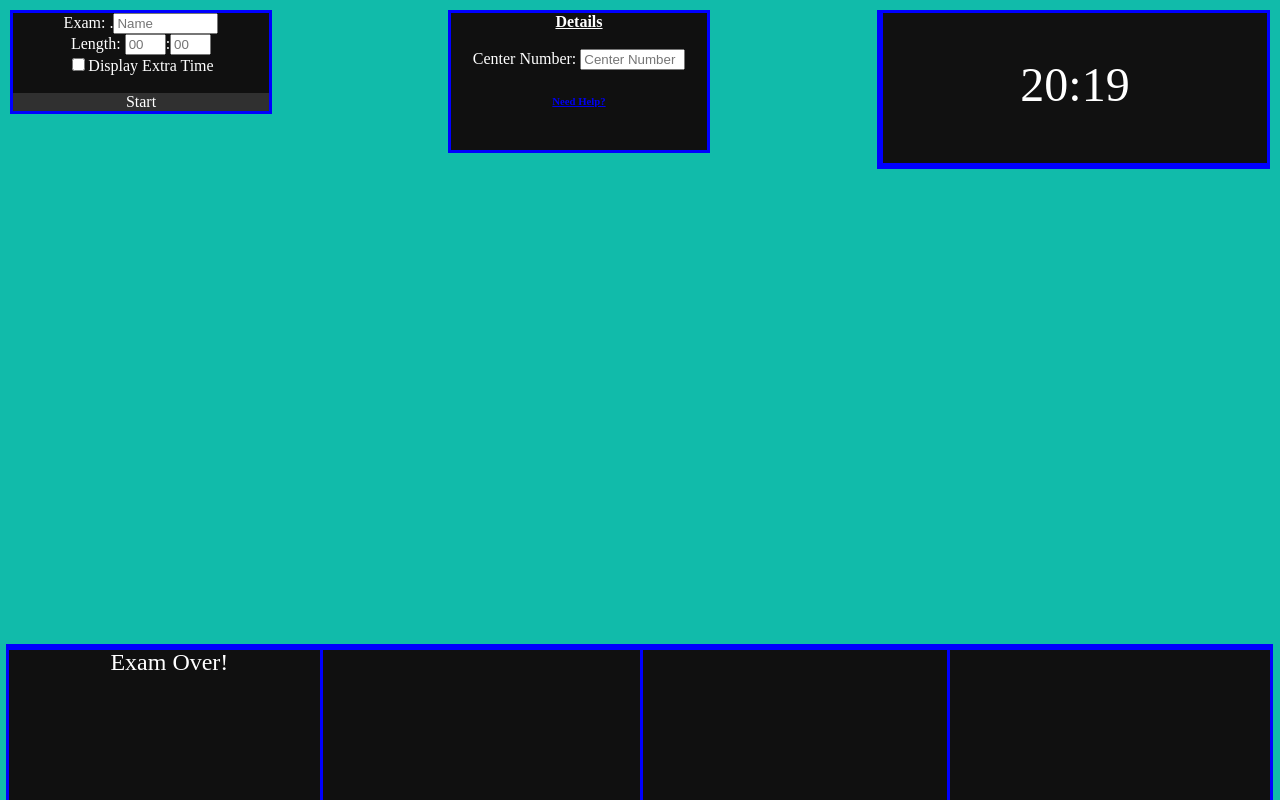
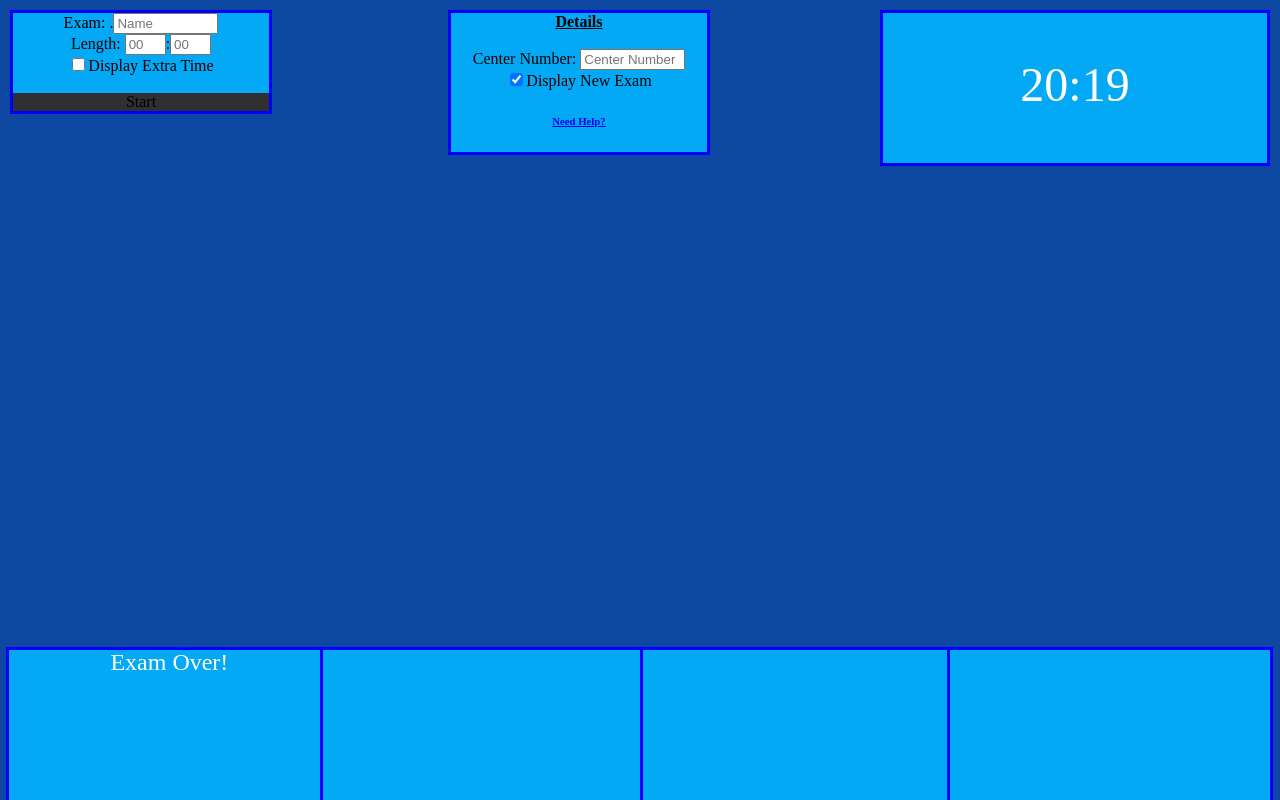
Before and after one commit to LavaTheif/GCSE-Timer, a plain HTML site: page index.html in a window 1280 px wide. Both pictures are taken after a click on the element "Start". Drawn offline with Linux system fonts and the light colour scheme.

Commit message:
Updated design, made things neater

```diff
--- a/index.html
+++ b/index.html
@@ -3,11 +3,11 @@
 <head>
 	<title>GCSE Timer</title>
 	<link rel="stylesheet" type="text/css" href="style.css">
-	<body style="background-color:#11bbaa;">
+	<script type="text/javascript" src="script.js"></script>
 	</head>
 <body>
 <div class = "bg">
-<div class = "new">
+<div class = "new" id = "new">
 Exam: .<input placeholder = "Name" required size=10 id = "name"></input><br>
 Length: <input placeholder = "00" maxlength=2 size=2 id = "hour"></input>:<input placeholder = "00" required maxlength=2 size=2 id = "min"></input><br>
 <input type="checkbox" id = "extraTime">Display Extra Time<br>
@@ -18,7 +18,9 @@ Length: <input placeholder = "00" maxlength=2 size=2 id = "hour"></input>:<input
 <div id = "details">
 <u><b>Details</b></u><br><br>
 Center Number: <input placeholder = "Center Number" size=10></input><br>
-<h6><a target="_blank" href = "./help.html">Need Help?</a></h6><br>
+
+<input type="checkbox" id = "disp" onclick="toggle(document.getElementById('disp'))" checked >Display New Exam
+<h6><a target="_blank" href = "./help.html">Need Help?</a></h6>
 </div>
 
 <div id = "timer"></div>
@@ -26,139 +28,6 @@ Center Number: <input placeholder = "Center Number" size=10></input><br>
 <div id = "e2" class = "exm"></div>
 <div id = "e3" class = "exm"></div>
 <div id = "e4" class = "exm"></div>
-
-	<div>
-		<script>
-		ex1 = false;
-		ex2 = false;
-		ex3 = false;
-		ex4 = false;
-		d1 = new Date();
-		d2 = new Date();
-		d3 = new Date();
-		d4 = new Date();
-		function calcTime(offset, ret) {
-    // create Date object for current location
-    var d = new Date();
-
-    var nd = new Date(d.getFullYear(), d.getMonth(), d.getDate(), d.getHours() + offset.getHours(), d.getMinutes() + offset.getMinutes());
-
-	if(ret){
-		return nd;
-	}
-
-    // return time as a string
-	nm = nd.getMinutes() + "";
-	if(nm.length == 1){
-		nm = "0"+nm;
-	}
-
-    return nd.getHours()+":"+nm;
-}
-function dispTime(){
-	var d = new Date();
-	m = d.getMinutes() + "";
-	if(m.length == 1){
-		m = "0"+m;
-	}
-	time = d.getHours() +":"+ m;
-
-	var div = document.getElementById('timer');
-	div.innerHTML = time;
-
-	if(d1 < d && ex1){
-		var e1 = document.getElementById("e1");
-		e1.innerHTML = "Exam Over!";
-		ex1 = false;
-	}
-	if(d2 < d && ex2){
-		var e1 = document.getElementById("e2");
-		e1.innerHTML = "Exam Over!";
-		ex2 = false;
-	}
-	if(d3 < d && ex3){
-		var e1 = document.getElementById("e3");
-		e1.innerHTML = "Exam Over!";
-		ex3 = false;
-	}
-	if(d4 < d && ex4){
-		var e1 = document.getElementById("e4");
-		e1.innerHTML = "Exam Over!";
-		ex4 = false;
-	}
-
-
-	//console.log(time)
-}
-function format(tot){
-	mins = tot % 60;
-	hours = Math.floor(tot / 60);
-	mins = mins +"";
-	if(mins.length == 1){
-		mins = "0"+mins;
-	}
-	return hours + ":" + mins;
-}
-function newExam(){
-hours = parseInt(document.getElementById("hour").value);//get hours and mins
-mins = parseInt(document.getElementById("min").value);
-name = (document.getElementById("name").value);
-extraTime = document.getElementById("extraTime").checked;
-
-if (isNaN(mins)) {
- mins = 0
- }
-if (isNaN(hours)) {
- hours = 0
- }
-
-tot = mins + (60*hours);
-//console.log(tot);
-//console.log(tot+(tot/4));
-date = new Date(0, 0, 1, 0, tot);
-ex = null;
-if(extraTime){
-	ex = new Date(0, 0, 1, 0, tot+(tot/4));
-}else{
-	ex = new Date(0, 0, 1, 0, tot);
-}
-elm = "ERROR";
-if(!ex1){
-	elm = "e1";
-	ex1 = true;
-	d1 = calcTime(ex, true);
-}else if(!ex2){
-	elm = "e2";
-	ex2 = true;
-	d2 = calcTime(ex, true);
-}else if(!ex3){
-	elm = "e3";
-	ex3 = true;
-	d3 = calcTime(ex, true);
-}else  if(!ex4){
-	elm = "e4";
-	ex4 = true;
-	d4 = calcTime(ex, true);
-}else{
-	alert("No free slots");
-	return;
-}
-
-var div = document.getElementById(elm);//get elm
-if(extraTime){
-	div.innerHTML = name+"<br><br>Length: "+format(tot)+"<br>Start: " + calcTime(new Date(0, 0, 0))+"<br>Finish: "+calcTime(date, false)+"<br>Extra time finish: " + calcTime(ex, false);
-}else{
-	div.innerHTML = name+"<br><br>Length: "+format(tot)+"<br>Start: " + calcTime(new Date(0, 0, 0))+"<br>Finish: "+calcTime(date, false)+"<br>";
-}
-}
-//alert("Finish: "+calcTime(date));
-//alert("Extra time: "+calcTime(ex));
-
-var t=setInterval(dispTime,1000);
-
-</script>
-	</div>
-
-	</div>
+</div>
 </body>
 </html>
--- /dev/null
+++ b/script.js
@@ -0,0 +1,122 @@
+ex1 = false;
+ex2 = false;
+ex3 = false;
+ex4 = false;
+d1 = new Date();
+d2 = new Date();
+d3 = new Date();
+d4 = new Date();
+function calcTime(offset, ret) {
+    var d = new Date();
+    var nd = new Date(d.getFullYear(), d.getMonth(), d.getDate(), d.getHours() + offset.getHours(), d.getMinutes() + offset.getMinutes());
+	if(ret){
+		return nd;
+	}
+	nm = nd.getMinutes() + "";
+	if(nm.length == 1){
+		nm = "0"+nm;
+	}
+    return nd.getHours()+":"+nm;
+}
+
+function dispTime(){
+	var d = new Date();
+	m = d.getMinutes() + "";
+	if(m.length == 1){
+		m = "0"+m;
+	}
+	time = d.getHours() +":"+ m;
+
+	var div = document.getElementById('timer');
+	div.innerHTML = time;
+
+	if(d1 < d && ex1){
+		var e1 = document.getElementById("e1");
+		e1.innerHTML = "Exam Over!";
+		ex1 = false;
+	}
+	if(d2 < d && ex2){
+		var e1 = document.getElementById("e2");
+		e1.innerHTML = "Exam Over!";
+		ex2 = false;
+	}
+	if(d3 < d && ex3){
+		var e1 = document.getElementById("e3");
+		e1.innerHTML = "Exam Over!";
+		ex3 = false;
+	}
+	if(d4 < d && ex4){
+		var e1 = document.getElementById("e4");
+		e1.innerHTML = "Exam Over!";
+		ex4 = false;
+	}
+}
+
+function format(tot){
+	mins = tot % 60;
+	hours = Math.floor(tot / 60);
+	mins = mins +"";
+	if(mins.length == 1){
+		mins = "0"+mins;
+	}
+	return hours + ":" + mins;
+}
+
+function newExam(){
+	hours = parseInt(document.getElementById("hour").value);//get hours and mins
+	mins = parseInt(document.getElementById("min").value);
+	name = (document.getElementById("name").value);
+	extraTime = document.getElementById("extraTime").checked;
+
+	if (isNaN(mins)) {
+		 mins = 0
+	}
+	if (isNaN(hours)) {
+		 hours = 0
+	}
+
+	tot = mins + (60*hours);
+	date = new Date(0, 0, 1, 0, tot);
+	ex = null;
+
+	if(extraTime){
+		ex = new Date(0, 0, 1, 0, tot+(tot/4));
+	}else{
+		ex = new Date(0, 0, 1, 0, tot);
+	}
+	elm = "ERROR";
+	if(!ex1){
+		elm = "e1";
+		ex1 = true;
+		d1 = calcTime(ex, true);
+	}else if(!ex2){
+		elm = "e2";
+		ex2 = true;
+		d2 = calcTime(ex, true);
+	}else if(!ex3){
+		elm = "e3";
+		ex3 = true;
+		d3 = calcTime(ex, true);
+	}else  if(!ex4){
+		elm = "e4";
+		ex4 = true;
+		d4 = calcTime(ex, true);
+	}else{
+		alert("No free slots");
+		return;
+	}
+
+	var div = document.getElementById(elm);//get elm
+	if(extraTime){
+		div.innerHTML = name+"<br><br>Length: "+format(tot)+"<br>Start: " + calcTime(new Date(0, 0, 0))+"<br>Finish: "+calcTime(date, false)+"<br>Extra time finish: " + calcTime(ex, false);
+	}else{
+		div.innerHTML = name+"<br><br>Length: "+format(tot)+"<br>Start: " + calcTime(new Date(0, 0, 0))+"<br>Finish: "+calcTime(date, false)+"<br>";
+	}
+}
+
+function toggle(elm){
+	v = document.getElementById('new');
+	elm.checked ? v.style.visibility = 'visible' : v.style.visibility = 'hidden';
+}
+
+var t=setInterval(dispTime,1000);
--- a/style.css
+++ b/style.css
@@ -1,30 +1,42 @@
-/*
-	Comment
-
-
-a { /* Comment * / color: /* Comment * / Red; }
-*/
+body{
+	color: black;
+	background-color: #0D47A1;
+}
+.exm{
+	position: absolute;
+	color: white;
+	text-align: left;
+	font-family: "Times New Roman", Times, serif;
+	height: 150px;
+    width: 25%;
+	border-top: 3px solid blue;
+	border-left: 3px solid blue;
+	border-right: 3px solid blue;
+    background-color: #03A9F4;
+	text-align: center;
+	font-size: 150%;
+	line-height: 1;
+}
 .help{
-	/*color: white;
-	*/text-align: center;
+	text-align: center;
 	font-family: "Times New Roman", Times, serif;
 	font-size: 100%;
 }
-.bg {
-	color: white;
-}
 .new{
 	border: 3px solid blue;
-	background-color: #101010;
+	background-color: #03A9F4;
 	text-align: center;
 	position: absolute;
 	top: 10px;
 	left: 10px;
 	width: 20%;
 }
+#new{
+	visibility: visible;
+}
 #details{
 	border: 3px solid blue;
-	background-color: #101010;
+	background-color: #03A9F4;
 	text-align: center;
 	position: absolute;
 	top: 10px;
@@ -45,28 +57,14 @@ a { /* Comment * / color: /* Comment * / Red; }
 	font-family: "Times New Roman", Times, serif;
 	height: 150px;
     width: 30%;
-	border-left: 6px solid blue;
-	border-bottom: 6px solid blue;
+	border-left: 3px solid blue;
+	border-bottom: 3px solid blue;
 	border-right: 3px solid blue;
 	border-top: 3px solid blue;
-    background-color: #111;
+    background-color: #03A9F4;
 	text-align: center;
 	font-size: 300%;
 	line-height: 3;
-}
-.exm{
-	position: absolute;
-	color: white;
-	text-align: left;
-	font-family: "Times New Roman", Times, serif;
-	height: 150px;
-    width: 25%;
-	border-top: 6px solid blue;
-	border-left: 3px solid blue;border-right: 3px solid blue;
-    background-color: #101010;
-	text-align: center;
-	font-size: 150%;
-	line-height: 1;
 }
 #e1{
 	bottom: 0;
```
Also changed, not shown: help.html (+0 -1 lines).
